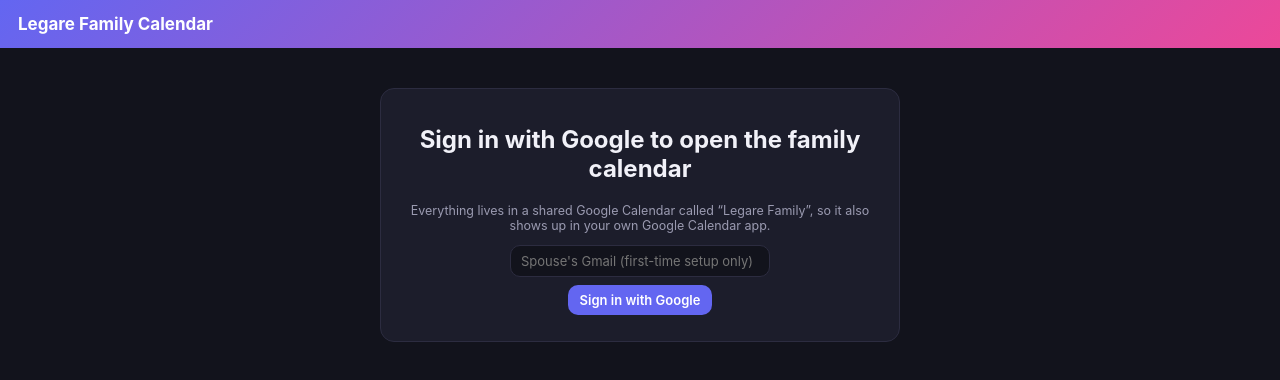
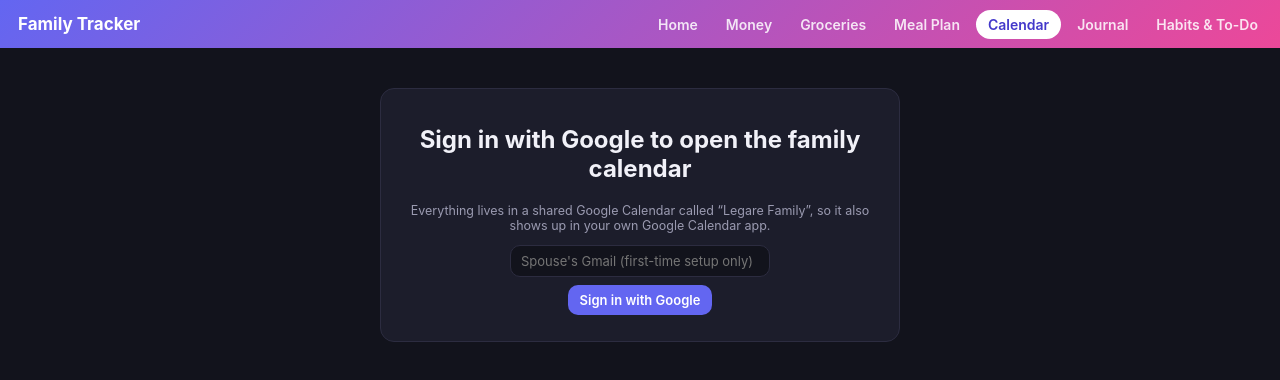
Before and after one commit to andrewjlegare/family-calendar, a plain HTML site: page index.html in a window 1280 px wide. Drawn offline with Linux system fonts and the light colour scheme.

Commit message:
Add files via upload

```diff
--- a/index.html
+++ b/index.html
@@ -10,7 +10,7 @@
 button,input,select{font:inherit;color:inherit}
 header{background:linear-gradient(135deg,var(--a),var(--b));color:#fff;padding:10px 18px;display:flex;align-items:center;gap:12px;height:48px}
 header h1{font-size:17px;margin:0;flex:1}
-body.embed header{display:none}
+body.embed header{display:none}header .who{display:none}.tnav{display:flex;gap:4px;flex:1;overflow-x:auto}.tnav a{color:#fff;text-decoration:none;padding:6px 12px;border-radius:999px;font-size:14px;font-weight:600;opacity:.85;white-space:nowrap}.tnav a:hover{background:rgba(255,255,255,.15)}.tnav a.on{background:#fff;color:#4338ca;opacity:1}
 #app{height:calc(100% - 48px)}body.embed #app{height:100%}
 .btn{background:var(--a);color:#fff;border:0;border-radius:10px;padding:7px 12px;cursor:pointer;font-weight:600;font-size:13px}.btn.alt{background:var(--card);color:var(--ink);border:1px solid var(--line)}
 input,select{background:var(--bg);border:1px solid var(--line);border-radius:10px;padding:7px 10px;font-size:13px;color-scheme:dark}
@@ -49,7 +49,7 @@ input,select{background:var(--bg);border:1px solid var(--line);border-radius:10p
 </style>
 </head>
 <body>
-<header><h1>Legare Family Calendar</h1><span class="who" id="who"></span><button class="btn alt" id="signout" hidden>Sign out</button></header>
+<header><h1>Family Tracker</h1><nav class="tnav"><a href="https://andrewjlegare.github.io/family-tracker/#home">Home</a><a href="https://andrewjlegare.github.io/family-tracker/#money">Money</a><a href="https://andrewjlegare.github.io/family-tracker/#groceries">Groceries</a><a href="https://andrewjlegare.github.io/family-tracker/#meals">Meal Plan</a><a href="https://andrewjlegare.github.io/family-tracker/#calendar" class=on>Calendar</a><a href="https://andrewjlegare.github.io/family-tracker/#journal">Journal</a><a href="https://andrewjlegare.github.io/family-tracker/#habits">Habits &amp; To-Do</a></nav><span class="who" id="who"></span><button class="btn alt" id="signout" hidden>Sign out</button></header>
 <main id="app"></main>
 <script src="https://accounts.google.com/gsi/client" async defer></script>
 <script>
```
